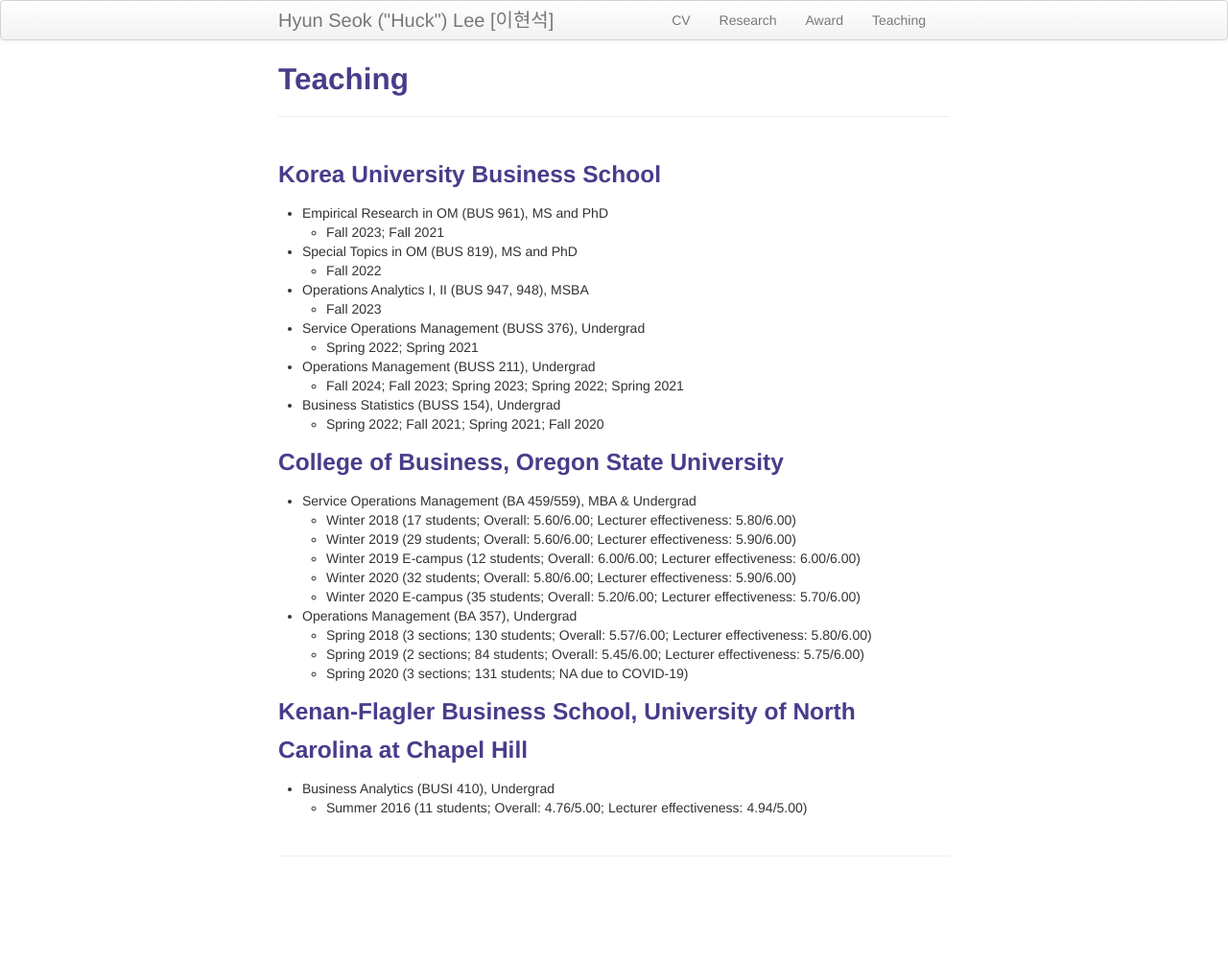
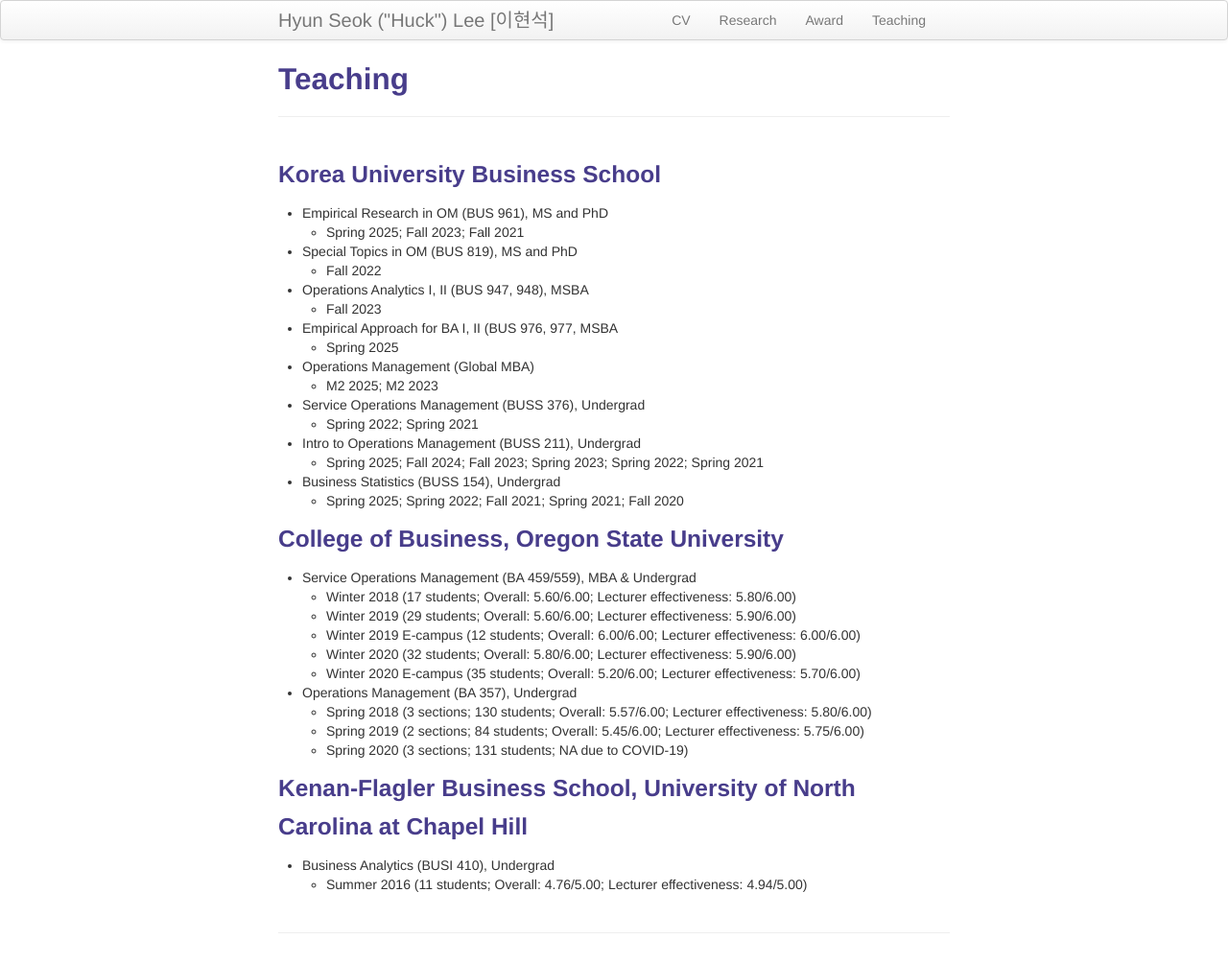
Before and after one commit to lordya2/lordya2.github.io, a Jekyll site: the page built from pages/teaching.md, in a window 1280 px wide. Shown: the whole page at 96% size. Built offline with Jekyll 4.4.1, drawn with Linux system fonts in a browser that asks for light colours; before the commit the page ends 924 px from its top, so only the background shows below that.

Commit message:
Update teaching.md

```diff
--- a/pages/teaching.md
+++ b/pages/teaching.md
@@ -7,17 +7,21 @@ description: Hyun Seok ("Huck") Lee's Teaching
 
 ### Korea University Business School
 * Empirical Research in OM (BUS 961), MS and PhD
-  * Fall 2023; Fall 2021
+  * Spring 2025; Fall 2023; Fall 2021
 * Special Topics in OM (BUS 819), MS and PhD
   * Fall 2022
 * Operations Analytics I, II (BUS 947, 948), MSBA
   * Fall 2023
+* Empirical Approach for BA I, II (BUS 976, 977, MSBA
+  * Spring 2025
+* Operations Management (Global MBA)
+  * M2 2025; M2 2023
 * Service Operations Management (BUSS 376), Undergrad
   * Spring 2022; Spring 2021
-* Operations Management (BUSS 211), Undergrad
-  * Fall 2024; Fall 2023; Spring 2023; Spring 2022; Spring 2021
+* Intro to Operations Management (BUSS 211), Undergrad
+  * Spring 2025; Fall 2024; Fall 2023; Spring 2023; Spring 2022; Spring 2021
 * Business Statistics (BUSS 154), Undergrad
-  * Spring 2022; Fall 2021; Spring 2021; Fall 2020
+  * Spring 2025; Spring 2022; Fall 2021; Spring 2021; Fall 2020
 
 
 ### College of Business, Oregon State University
```
